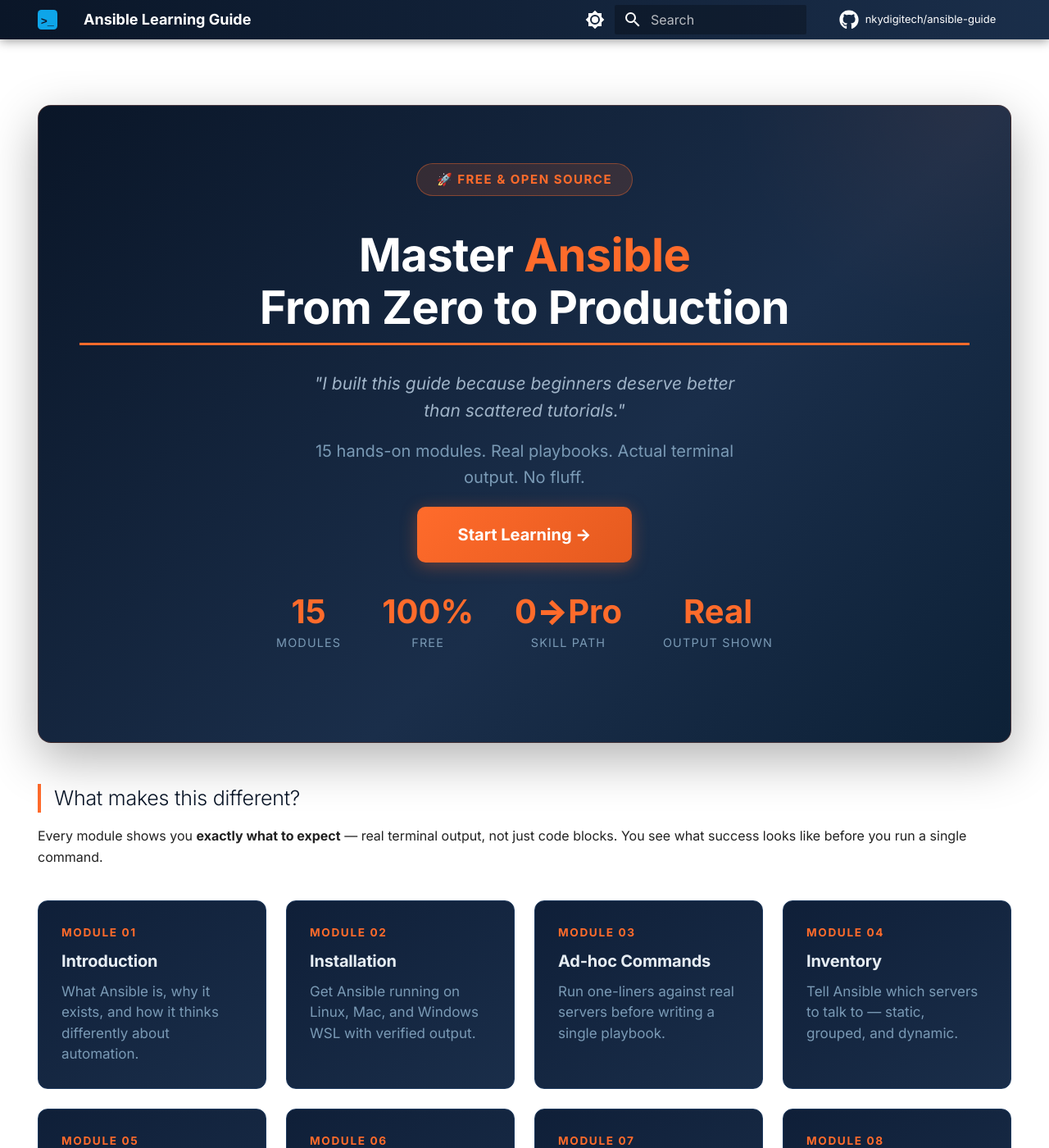
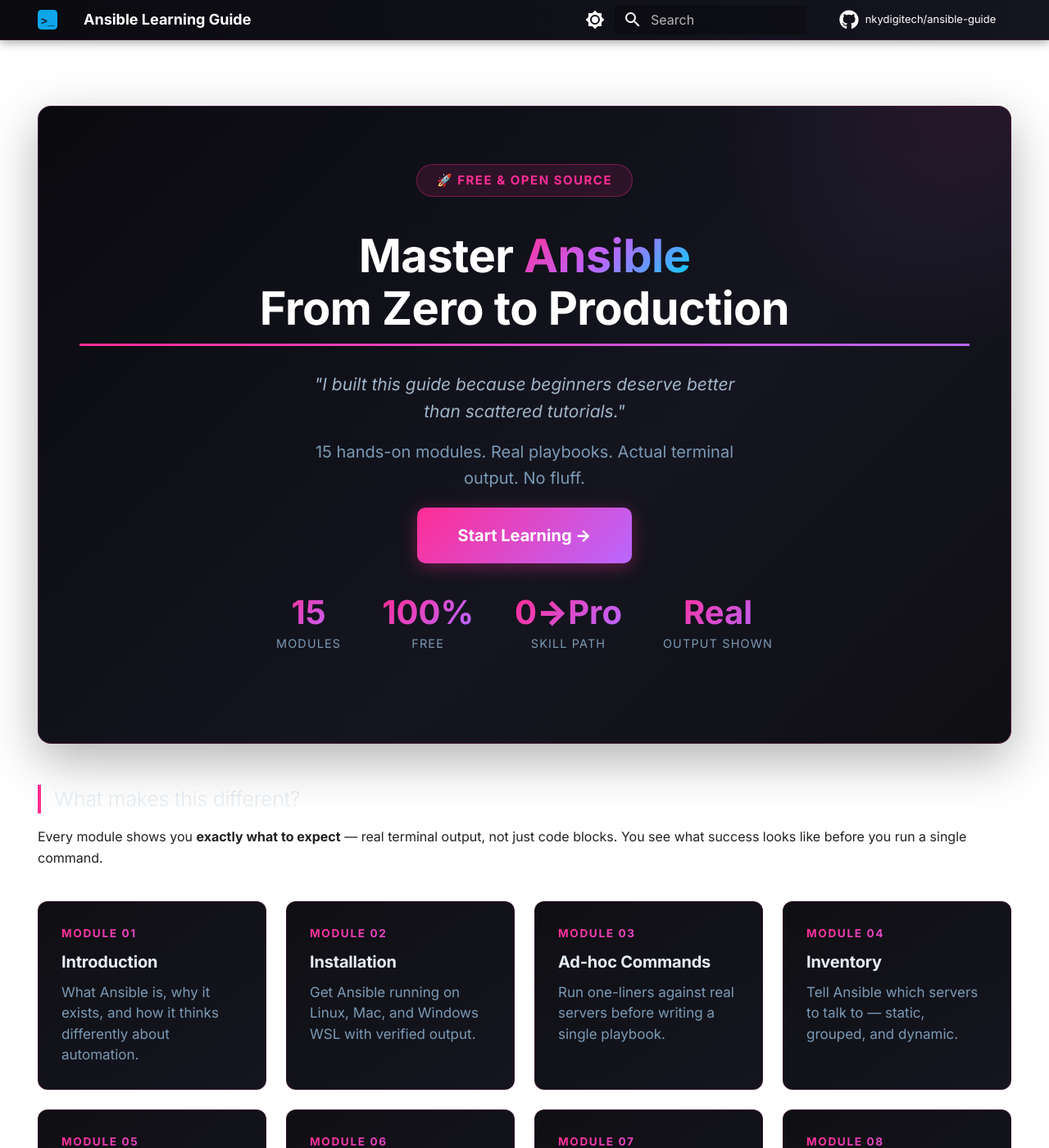
Before and after one commit to nkydigitech/ansible-guide, an MkDocs documentation site: the page built from docs/index.md, in a window 1280 px wide and 1400 px high. Shown: the whole window at 82% size. Built offline with MkDocs 1.6.1 and Material for MkDocs 9.7.7, drawn with Linux system fonts in a browser that asks for light colours; comment, search, counter and statistics services are not loaded.

Commit message:
feat: add screenshot folders and fireship-inspired theme refresh
- Add docs/assets/screenshots/ with module folders for terminal captures
- Add README with naming conventions and tips
- Refresh stylesheets/extra.css with fireship.dev vibe:
  - Pink/purple/cyan gradient accents replacing orange
  - Gradient text effects on headings and stats
  - Glowing card hover shadows
  - Updated dark palette to match fireship energy

Co-Authored-By: Kimchi <noreply@kimchi.dev>

```diff
--- a/docs/stylesheets/extra.css
+++ b/docs/stylesheets/extra.css
@@ -1,9 +1,14 @@
 :root {
-  --md-primary-fg-color:        #0a1628;
-  --md-primary-fg-color--light: #1a2e4a;
-  --md-primary-fg-color--dark:  #060e1a;
-  --md-accent-fg-color:         #ff6b2b;
-  --md-accent-fg-color--transparent: rgba(255,107,43,0.1);
+  --md-primary-fg-color:        #0a0a0f;
+  --md-primary-fg-color--light: #151520;
+  --md-primary-fg-color--dark:  #050508;
+  --md-accent-fg-color:         #ff2d95;
+  --md-accent-fg-color--transparent: rgba(255,45,149,0.1);
+  --fire-pink:   #ff2d95;
+  --fire-purple: #b967ff;
+  --fire-cyan:   #00d4ff;
+  --fire-dark:   #0f0f13;
+  --fire-glass:  rgba(255,255,255,0.03);
 }
 
 [data-md-color-scheme="slate"] {
@@ -13,26 +18,27 @@
 }
 
 .md-header {
-  background: linear-gradient(90deg, #0a1628 0%, #1a2e4a 100%) !important;
+  background: linear-gradient(90deg, #0a0a0f 0%, #151520 100%) !important;
   box-shadow: 0 2px 12px rgba(0,0,0,0.4) !important;
+  border-bottom: 1px solid rgba(255,45,149,0.15);
 }
 
-.md-tabs { background: #060e1a !important; }
+.md-tabs { background: #050508 !important; }
 .md-tabs__link--active,
-.md-tabs__link:hover { color: #ff6b2b !important; }
+.md-tabs__link:hover { color: #ff2d95 !important; }
 
 .md-nav__title {
-  background: linear-gradient(90deg, #0a1628, #1a2e4a) !important;
+  background: linear-gradient(90deg, #0a0a0f, #151520) !important;
   color: #ffffff !important;
   font-weight: 700;
 }
 
-.md-nav__link--active { color: #ff6b2b !important; font-weight: 600; }
-.md-nav__link:hover   { color: #ff6b2b !important; }
+.md-nav__link--active { color: #ff2d95 !important; font-weight: 600; }
+.md-nav__link:hover   { color: #ff2d95 !important; }
 
 .md-nav__item--section > .md-nav__link {
-  background: linear-gradient(90deg, #0a1628, #1a2e4a);
-  color: #ff6b2b !important;
+  background: linear-gradient(90deg, #0a0a0f, #151520);
+  color: #ff2d95 !important;
   font-weight: 700;
   font-size: 0.7rem;
   text-transform: uppercase;
@@ -40,7 +46,7 @@
   padding: 0.5rem 1rem;
   border-radius: 6px;
   margin: 0.3rem 0;
-  border-left: 3px solid #ff6b2b;
+  border-left: 3px solid #ff2d95;
 }
 
 .md-nav__link {
@@ -50,19 +56,19 @@
 }
 
 .md-nav__link:hover {
-  background: rgba(255,107,43,0.08);
+  background: rgba(255,45,149,0.08);
   padding-left: 1.1rem !important;
 }
 
 .hero {
-  background: linear-gradient(135deg, #0a1628 0%, #1a2e4a 60%, #0d2137 100%);
+  background: linear-gradient(135deg, #0a0a0f 0%, #151520 60%, #0f0f13 100%);
   border-radius: 16px;
   padding: 3.5rem 2.5rem;
   margin: 1.5rem 0 2.5rem;
   text-align: center;
   position: relative;
   overflow: hidden;
-  border: 1px solid rgba(255,107,43,0.2);
+  border: 1px solid rgba(255,45,149,0.2);
   box-shadow: 0 20px 60px rgba(0,0,0,0.3);
 }
 
@@ -71,15 +77,15 @@
   position: absolute;
   top: -40%; right: -20%;
   width: 600px; height: 600px;
-  background: radial-gradient(circle, rgba(255,107,43,0.06) 0%, transparent 65%);
+  background: radial-gradient(circle, rgba(255,45,149,0.08) 0%, rgba(185,103,255,0.04) 40%, transparent 70%);
   pointer-events: none;
 }
 
 .hero-badge {
   display: inline-block;
-  background: rgba(255,107,43,0.15);
-  border: 1px solid rgba(255,107,43,0.4);
-  color: #ff6b2b;
+  background: rgba(255,45,149,0.12);
+  border: 1px solid rgba(255,45,149,0.35);
+  color: #ff2d95;
   padding: 0.35rem 1.2rem;
   border-radius: 20px;
   font-size: 0.75rem;
@@ -101,7 +107,12 @@
   z-index: 1;
 }
 
-.hero h1 span { color: #ff6b2b; }
+.hero h1 span {
+  background: linear-gradient(135deg, #ff2d95, #b967ff, #00d4ff);
+  -webkit-background-clip: text;
+  -webkit-text-fill-color: transparent;
+  background-clip: text;
+}
 
 .hero-tagline {
   color: #a0b4c8 !important;
@@ -138,7 +149,10 @@
   display: block;
   font-size: 2rem;
   font-weight: 900;
-  color: #ff6b2b;
+  background: linear-gradient(135deg, #ff2d95, #b967ff);
+  -webkit-background-clip: text;
+  -webkit-text-fill-color: transparent;
+  background-clip: text;
   line-height: 1;
 }
 
@@ -153,7 +167,7 @@
 
 .hero-cta {
   display: inline-block;
-  background: linear-gradient(135deg, #ff6b2b, #e55a1f);
+  background: linear-gradient(135deg, #ff2d95, #b967ff);
   color: white !important;
   padding: 0.9rem 2.5rem;
   border-radius: 10px;
@@ -164,12 +178,12 @@
   font-size: 1rem;
   position: relative;
   z-index: 1;
-  box-shadow: 0 4px 20px rgba(255,107,43,0.35);
+  box-shadow: 0 4px 20px rgba(255,45,149,0.35);
 }
 
 .hero-cta:hover {
   transform: translateY(-3px);
-  box-shadow: 0 10px 35px rgba(255,107,43,0.5);
+  box-shadow: 0 10px 35px rgba(255,45,149,0.5);
 }
 
 .terminal {
@@ -215,7 +229,7 @@
 .terminal-body .ok     { color: #3fb950; }
 .terminal-body .warn   { color: #d29922; }
 .terminal-body .info   { color: #58a6ff; }
-.terminal-body .path   { color: #ff6b2b; }
+.terminal-body .path   { color: #ff2d95; }
 
 .module-grid {
   display: grid;
@@ -225,8 +239,8 @@
 }
 
 .module-card {
-  background: linear-gradient(145deg, #0f1f38, #1a2e4a);
-  border: 1px solid #1e3a5f;
+  background: linear-gradient(145deg, #0f0f13, #151520);
+  border: 1px solid rgba(255,45,149,0.15);
   border-radius: 12px;
   padding: 1.4rem;
   transition: all 0.25s;
@@ -239,23 +253,26 @@
   position: absolute;
   top: 0; left: 0; right: 0;
   height: 3px;
-  background: linear-gradient(90deg, #ff6b2b, #ff9a5c);
+  background: linear-gradient(90deg, #ff2d95, #b967ff, #00d4ff);
   transform: scaleX(0);
   transform-origin: left;
   transition: transform 0.3s;
 }
 
 .module-card:hover {
-  border-color: rgba(255,107,43,0.4);
+  border-color: rgba(255,45,149,0.3);
   transform: translateY(-4px);
-  box-shadow: 0 12px 30px rgba(255,107,43,0.15);
+  box-shadow: 0 12px 30px rgba(255,45,149,0.15);
 }
 
 .module-card:hover::before { transform: scaleX(1); }
 
 .module-number {
   font-size: 0.68rem;
-  color: #ff6b2b;
+  background: linear-gradient(135deg, #ff2d95, #b967ff);
+  -webkit-background-clip: text;
+  -webkit-text-fill-color: transparent;
+  background-clip: text;
   font-weight: 800;
   text-transform: uppercase;
   letter-spacing: 0.12em;
@@ -266,16 +283,19 @@
 .module-card p  { color: #7a9ab5; font-size: 0.85rem; margin: 0; line-height: 1.5; }
 
 .output-box {
-  border: 1px solid rgba(255,107,43,0.3);
-  border-left: 4px solid #ff6b2b;
+  border: 1px solid rgba(255,45,149,0.2);
+  border-left: 4px solid #ff2d95;
   border-radius: 0 10px 10px 0;
   padding: 1.1rem 1.6rem;
   margin: 1.8rem 0;
-  background: rgba(255,107,43,0.05);
+  background: rgba(255,45,149,0.04);
 }
 
 .output-box-title {
-  color: #ff6b2b;
+  background: linear-gradient(135deg, #ff2d95, #b967ff);
+  -webkit-background-clip: text;
+  -webkit-text-fill-color: transparent;
+  background-clip: text;
   font-weight: 800;
   font-size: 0.8rem;
   text-transform: uppercase;
@@ -287,8 +307,8 @@
   display: flex;
   align-items: center;
   gap: 1.5rem;
-  background: linear-gradient(135deg, #0a1628, #1a2e4a);
-  border: 1px solid #1e3a5f;
+  background: linear-gradient(135deg, #0a0a0f, #151520);
+  border: 1px solid rgba(255,45,149,0.15);
   border-radius: 14px;
   padding: 1.6rem;
   margin: 2.5rem 0;
@@ -297,7 +317,7 @@
 .author-avatar {
   width: 68px; height: 68px;
   border-radius: 50%;
-  background: linear-gradient(135deg, #ff6b2b, #e55a1f);
+  background: linear-gradient(135deg, #ff2d95, #b967ff);
   display: flex;
   align-items: center;
   justify-content: center;
@@ -305,22 +325,23 @@
   font-weight: 900;
   color: white;
   flex-shrink: 0;
-  box-shadow: 0 4px 16px rgba(255,107,43,0.35);
+  box-shadow: 0 4px 16px rgba(255,45,149,0.35);
 }
 
 .author-info h3 { color: #ffffff; margin: 0 0 0.4rem; font-size: 1.1rem; }
 .author-info p  { color: #7a9ab5; margin: 0; font-size: 0.88rem; line-height: 1.5; }
-.author-info a  { color: #ff6b2b !important; }
+.author-info a  { color: #ff2d95 !important; }
 
 .md-content h1 {
-  border-bottom: 3px solid #ff6b2b;
+  border-bottom: 3px solid transparent;
+  border-image: linear-gradient(90deg, #ff2d95, #b967ff) 1;
   padding-bottom: 0.5rem;
   margin-bottom: 1.5rem;
 }
 
 .md-content h2 {
-  color: #0a1628;
-  border-left: 4px solid #ff6b2b;
+  color: #e6edf3;
+  border-left: 4px solid #ff2d95;
   padding-left: 0.8rem;
   margin-top: 2rem;
 }
@@ -329,12 +350,12 @@
 
 .highlight { border-radius: 8px !important; border: 1px solid #30363d; }
 
-.md-footer      { background: #0a1628 !important; }
-.md-footer-meta { background: #060e1a !important; }
+.md-footer      { background: #0a0a0f !important; }
+.md-footer-meta { background: #050508 !important; }
 
 ::-webkit-scrollbar       { width: 6px; }
-::-webkit-scrollbar-track { background: #0a1628; }
-::-webkit-scrollbar-thumb { background: #ff6b2b; border-radius: 3px; }
+::-webkit-scrollbar-track { background: #0a0a0f; }
+::-webkit-scrollbar-thumb { background: linear-gradient(180deg, #ff2d95, #b967ff); border-radius: 3px; }
 
 @media screen and (max-width: 600px) {
   .hero h1    { font-size: 1.9rem; }
@@ -356,7 +377,10 @@
 }
 
 a.module-card:hover h3 {
-  color: #ff6b2b !important;
+  background: linear-gradient(135deg, #ff2d95, #b967ff);
+  -webkit-background-clip: text;
+  -webkit-text-fill-color: transparent;
+  background-clip: text;
 }
 
 /* ── Fix hero CTA z-index on mobile ── */
```
Also changed, not shown: docs/assets/screenshots/README.md (added, +43 -0 lines), 12 other files.
